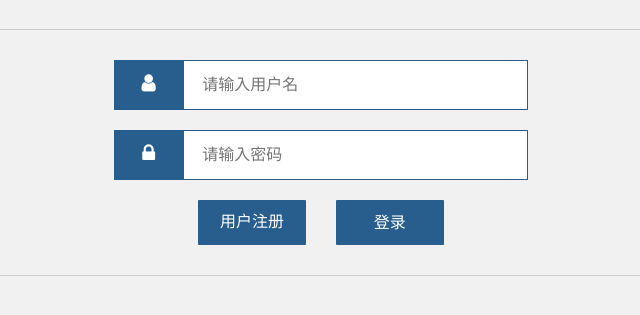
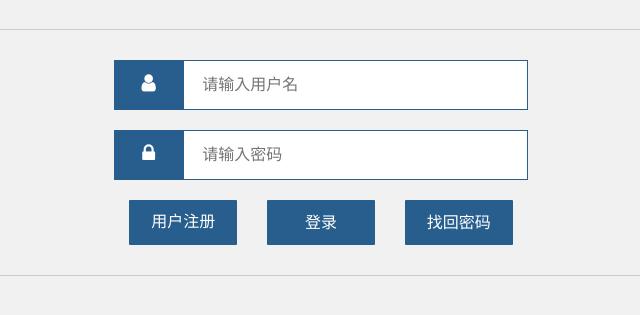
Before and after one commit to WunGCQ/swdwonproject, a PHP site: page /swdwonproject/login.html in a window 1280 px wide. Shown: the part 215-530 px from the top of the page, without its empty margins (319-959 px from the left). Run offline with PHP 8.4, Linux system fonts and the light colour scheme; some libraries are stand-ins or nearby versions.

Commit message:
静态页面基本写完，footer补全，购物车可以选择地址。细修部分页面。

```diff
--- a/css/user-center.css
+++ b/css/user-center.css
@@ -291,7 +291,7 @@ form .btn[value="submit"]:hover,.btn[value="add-address"]:hover,.btn[value="subm
 }
 #nav-container .active{
     border-bottom: none;
-    border-top: 2px solid #28a4c9;
+    border-top: 2px solid #264d7b;
     border-left: 1px solid #ccc;
     border-right: 1px solid #ccc;
 }
--- a/css/warning.css
+++ b/css/warning.css
@@ -6,7 +6,7 @@
     left: 0px;
     width: 100%;
     height: 100%;
-    background-color: rgba(0,0,0,0.3);
+    background-color: rgba(0,0,0,0.5);
     text-align: center;
 }
 #warning-window{
--- a/js/warning.js
+++ b/js/warning.js
@@ -22,7 +22,7 @@ function warn(title,content,color){
         $("#warning-wrap").css({"border-color":color});
     }
     var windowHeight=document.documentElement.clientHeight;
-    $("#warning-window").css({"margin-top":(Math.floor((windowHeight-150)/2)).toString()+"px"});
+    $("#warning-window").css({"margin-top":(Math.floor((windowHeight-220)/2)).toString()+"px"});
     $("#warning").show();
 
 }
--- a/login.html
+++ b/login.html
@@ -39,11 +39,14 @@
                         </div>
                     </div>
                     <div class="row" style="margin-top: 20px;">
-                        <div class="col-sm-2 col-sm-offset-4" >
+                        <div class="col-sm-2 col-sm-offset-3" >
                             <a class="btn" style="background-color: #285e8e;color: #fff;border-radius: 1px;width: 100%;height: 45px;line-height: 30px;font-size: 16px;">用户注册</a>
                         </div>
                         <div class="col-sm-2">
                             <button class="btn" type="submit" value="login" style="background-color: #285e8e;color: #fff;border-radius: 1px;width: 100%;height: 45px;line-height: 30px;font-size: 16px;">登录</button>
+                        </div>
+                        <div class="col-sm-2">
+                            <button class="btn" type="submit" value="find" style="background-color: #285e8e;color: #fff;border-radius: 1px;width: 100%;height: 45px;line-height: 30px;font-size: 16px;">找回密码</button>
                         </div>
                     </div>
                 </form>
```
